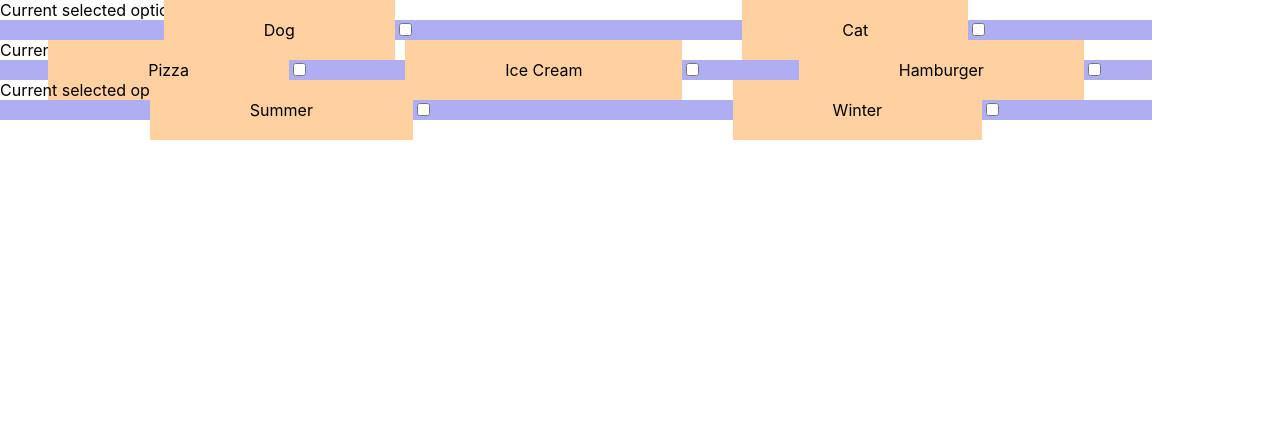
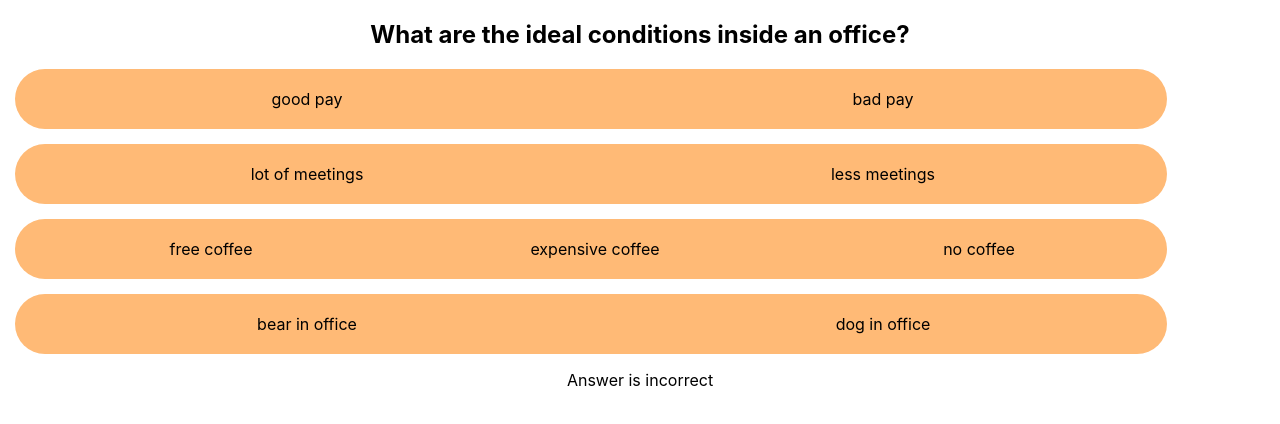
Before and after one commit to OFFLlNE/SenefrontendTask, a React (Create React App) app: page / in a window 1280 px wide. Shown: the top 424 px of the page. Built offline with nearby package versions, Linux system fonts and the light colour scheme.

Commit message:
Add hover state and message to display when correct

```diff
--- a/package.json
+++ b/package.json
@@ -6,6 +6,7 @@
     "@testing-library/jest-dom": "^5.16.4",
     "@testing-library/react": "^12.1.4",
     "@testing-library/user-event": "^13.5.0",
+    "prop-types": "^15.8.1",
     "react": "^18.0.0",
     "react-dom": "^18.0.0",
     "react-scripts": "5.0.0",
--- a/src/App.css
+++ b/src/App.css
@@ -1,38 +1,3 @@
 .App {
   text-align: center;
 }
-
-.App-logo {
-  height: 40vmin;
-  pointer-events: none;
-}
-
-@media (prefers-reduced-motion: no-preference) {
-  .App-logo {
-    animation: App-logo-spin infinite 20s linear;
-  }
-}
-
-.App-header {
-  background-color: #282c34;
-  min-height: 100vh;
-  display: flex;
-  flex-direction: column;
-  align-items: center;
-  justify-content: center;
-  font-size: calc(10px + 2vmin);
-  color: white;
-}
-
-.App-link {
-  color: #61dafb;
-}
-
-@keyframes App-logo-spin {
-  from {
-    transform: rotate(0deg);
-  }
-  to {
-    transform: rotate(360deg);
-  }
-}
--- a/src/App.js
+++ b/src/App.js
@@ -1,26 +1,48 @@
-import React from 'react';
+import React, { useState } from 'react';
 import './App.css';
 
 import Toggle from './Toggle';
 const questions = [
-  { id: 'pet', options: ['Dog', 'Cat'], correct: 'Dog' },
+  { id: 'salary', options: ['good pay', 'bad pay'], correct: 'good pay' },
   {
-    id: 'food',
-    options: ['Pizza', 'Ice Cream', 'Hamburger'],
-    correct: 'Ice Cream',
+    id: 'meetings',
+    options: ['lot of meetings', 'less meetings'],
+    correct: 'less meetings',
   },
-  { id: 'season', options: ['Summer', 'Winter'], correct: 'Summer' },
+  {
+    id: 'coffee',
+    options: ['free coffee', 'expensive coffee', 'no coffee'],
+    correct: 'free coffee',
+  },
+  {
+    id: 'pet',
+    options: ['bear in office', 'dog in office'],
+    correct: 'dog in office',
+  },
 ];
 
 const App = () => {
-  return questions.map((questionSet) => {
+  const [correctAnswers, setCorrectAnswers] = useState(0);
+  const questionCount = questions.length;
+
+  return (
+    <div className="App">
+      <h2>What are the ideal conditions inside an office?</h2>
+      {questions.map((questionSet) => {
         return (
           <Toggle
             key={questionSet.id}
             questionOptions={questionSet.options}
             correctAnswer={questionSet.correct}
+            addCorrectCounter={() => setCorrectAnswers(correctAnswers + 1)}
           ></Toggle>
         );
-  });
+      })}
+      <p>
+        Answer is {correctAnswers === questionCount ? 'correct' : 'incorrect'}
+      </p>
+    </div>
+  );
 };
+
 export default App;
--- a/src/Toggle/Toggle.css
+++ b/src/Toggle/Toggle.css
@@ -1,12 +1,28 @@
 .toggle-questions {
-  background: rgb(174, 174, 245);
-  min-width: 280px;
+  background: rgb(255, 186, 118);
+  margin: 15px;
   width: 90%;
   display: flex;
-  justify-content: space-around;
+  justify-content: center;
+  border-radius: 50px;
+}
+.toggle-option {
+  padding: 20px 0px;
+  width: 100%;
+  cursor: pointer;
+  text-align: center;
+}
+.active {
+  background: rgb(173, 146, 119);
+  font-weight: bold;
+  border-radius: 50px;
 }
 
-.toggle-option {
-  background: rgb(255, 208, 160);
-  padding: 20px 100px;
+label:hover {
+  background: rgba(173, 146, 119, 0.5);
+  border-radius: 50px;
 }
+
+input {
+  -webkit-appearance: none;
+}
--- a/src/Toggle/Toggle.js
+++ b/src/Toggle/Toggle.js
@@ -1,11 +1,11 @@
 import React, { useState, useEffect } from 'react';
+import PropTypes from 'prop-types';
 
 import './Toggle.css';
 
-const Toggle = ({ questionOptions, correctAnswer }) => {
+const Toggle = ({ questionOptions, correctAnswer, addCorrectCounter }) => {
   const [selectedOption, setSelectedOption] = useState('');
-
-  const onCheckBoxChange = (questionIndex) => {
+  const onRadioChange = (questionIndex) => {
     if (selectedOption !== correctAnswer) {
       setSelectedOption(questionOptions[questionIndex]);
     }
@@ -13,27 +13,31 @@ const Toggle = ({ questionOptions, correctAnswer }) => {
 
   useEffect(() => {
     if (selectedOption === correctAnswer) {
-      console.log('THIS IS THE CORRECT ON!!!');
+      addCorrectCounter();
     }
   }, [correctAnswer, selectedOption]);
-
   return (
     <>
-      Current selected option: {selectedOption}
       <div className="toggle-questions">
         {questionOptions.map((option, optionIndex) => {
           return (
-            <div key={option}>
-              <label htmlFor={option} className="toggle-option">
-                {option}
-              </label>
+            <label
+              key={option}
+              htmlFor={option}
+              className={
+                selectedOption === option
+                  ? 'toggle-option active'
+                  : 'toggle-option'
+              }
+            >
               <input
                 id={option}
-                type="checkbox"
+                type="radio"
                 checked={selectedOption === option}
-                onChange={() => onCheckBoxChange(optionIndex)}
+                onChange={() => onRadioChange(optionIndex)}
               />
-            </div>
+              {option}
+            </label>
           );
         })}
       </div>
@@ -41,4 +45,9 @@ const Toggle = ({ questionOptions, correctAnswer }) => {
   );
 };
 
+Toggle.propTypes = {
+  questionOptions: PropTypes.arrayOf(PropTypes.string),
+  correctAnswer: PropTypes.string,
+  addCorrectCounter: PropTypes.func,
+};
 export default Toggle;
```
Also changed, not shown: 2 other files (tests, documents, lock files or other folders). Lines whose indentation alone changed are shown as unchanged.
